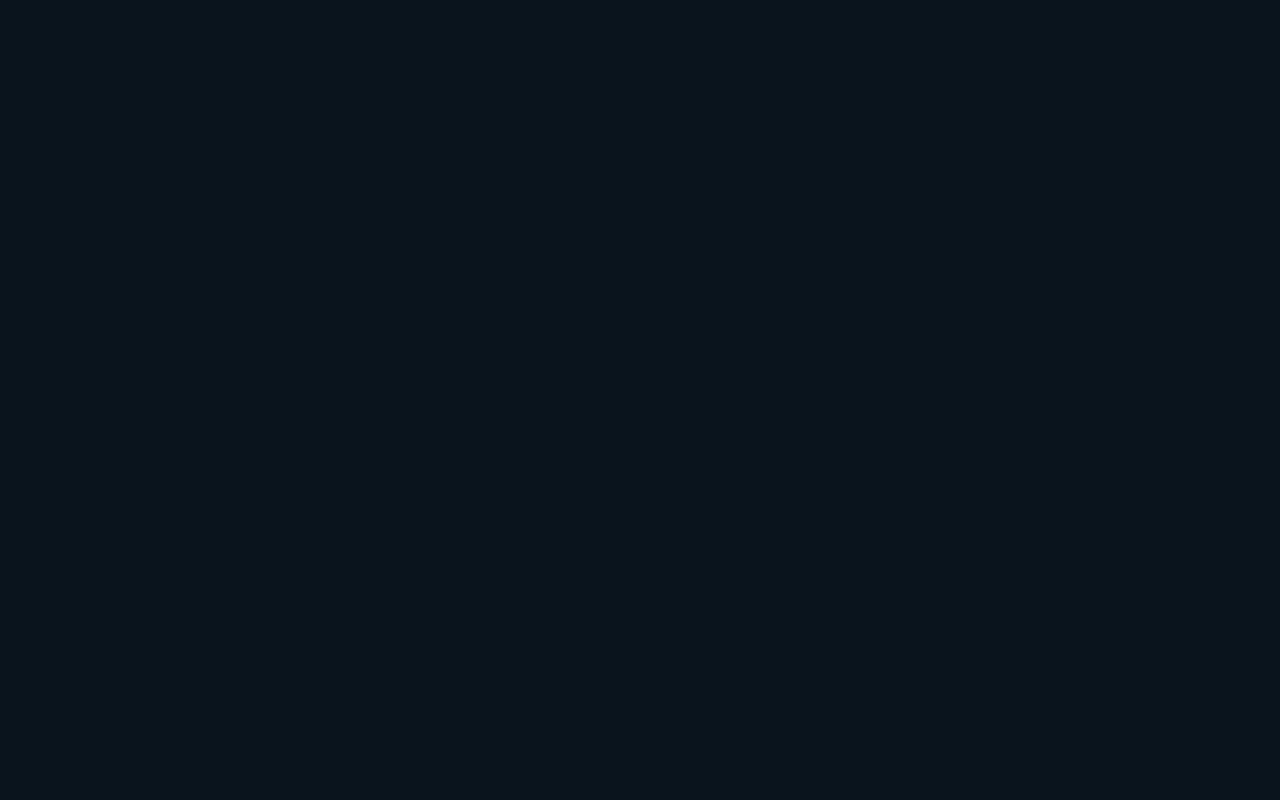
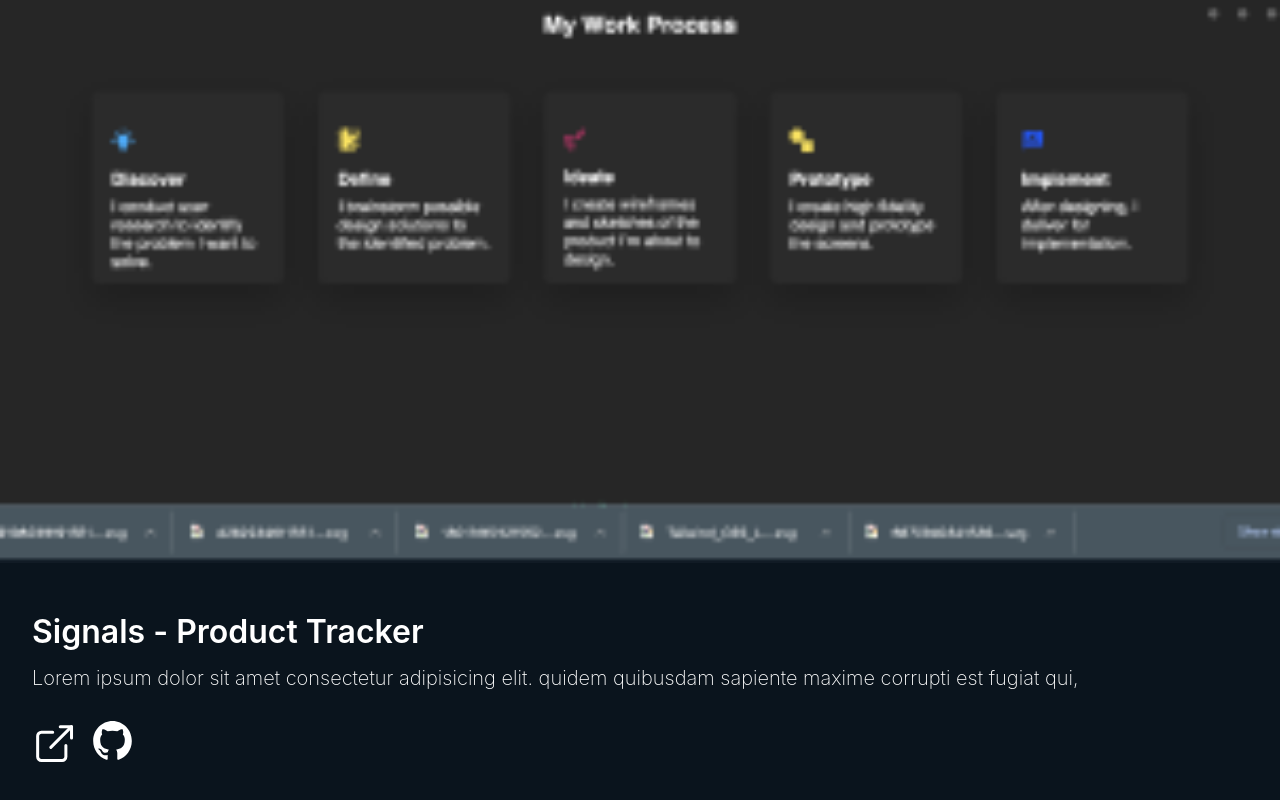
Before and after one commit to Itzadetunji/my-website, a Next.js app: page /components/PortfolioCard in a window 1280 px wide. Shown: the part 310-1110 px from the top of the page. Before the commit the page ends 800 px from the top, so only its background shows below. Built offline with nearby package versions, Linux system fonts and the light colour scheme.

Commit message:
Chore: Added loop functionality for portfolio card and conditional ternary statements

```diff
--- a/pages/components/PortfolioCard.tsx
+++ b/pages/components/PortfolioCard.tsx
@@ -2,9 +2,34 @@ import { NextPage } from 'next'
 import React from 'react'
 
 const PortfolioCard: NextPage = () => {
+  const PortfolioContents = [
+    {
+      imagepath: '../images/portfolio1.png',
+      title: 'Signals - Product Tracker',
+      description: 'Lorem ipsum dolor sit amet consectetur adipisicing elit. quidem quibusdam sapiente maxime corrupti est fugiat qui,',
+      activelink: '11',
+      gitlink: '11',
+    }
+  ]
   return (
-    <div className="flex mt-5 space-y-[70px]">
-      <img src="" alt="" />
+    <div className="flex flex-col space-y-[70px] pb-[40px]">
+      {PortfolioContents.map((portfolio) =>
+        <div>
+          <img src={portfolio.imagepath} alt="" className='w-full rounded-t-[30px]'/>
+          <div className='mx-[32px] mt-[45px] text-white'>
+            <p className='text-[32px] font-[600]'>{portfolio.title}</p>
+            <p className='text-[20px] font-[200] leading-[35px] mt-[5px]'>{portfolio.description}</p>
+            <div className='flex flex-row space-x-[15px] mt-[25px]'>
+              {(portfolio.activelink.length > 1) && <a href="">
+                <img src="../icons/link.svg" alt="Live Preview icon" />
+              </a>}
+              {(portfolio.activelink.length > 1) && <a href="">
+                <img src="../icons/stack-icons/Github.svg" className='w-[39px] h-[39px]' alt="Github icon" />
+              </a>}
+            </div>
+          </div>
+        </div>
+      )}
     </div>
   )
 }
--- a/pages/portfolio.tsx
+++ b/pages/portfolio.tsx
@@ -28,7 +28,7 @@ const index : NextPage = () => {
         </div>
       </div>
       {/* <ParticleComponent/> */}
-      <div className='mt-[100px] grey'>
+      <div className='mt-[100px] grey mx-[30px] rounded-[30px]'>
         <PortfolioCard/>
       </div>
       <div className='mt-[95px]'>
```
